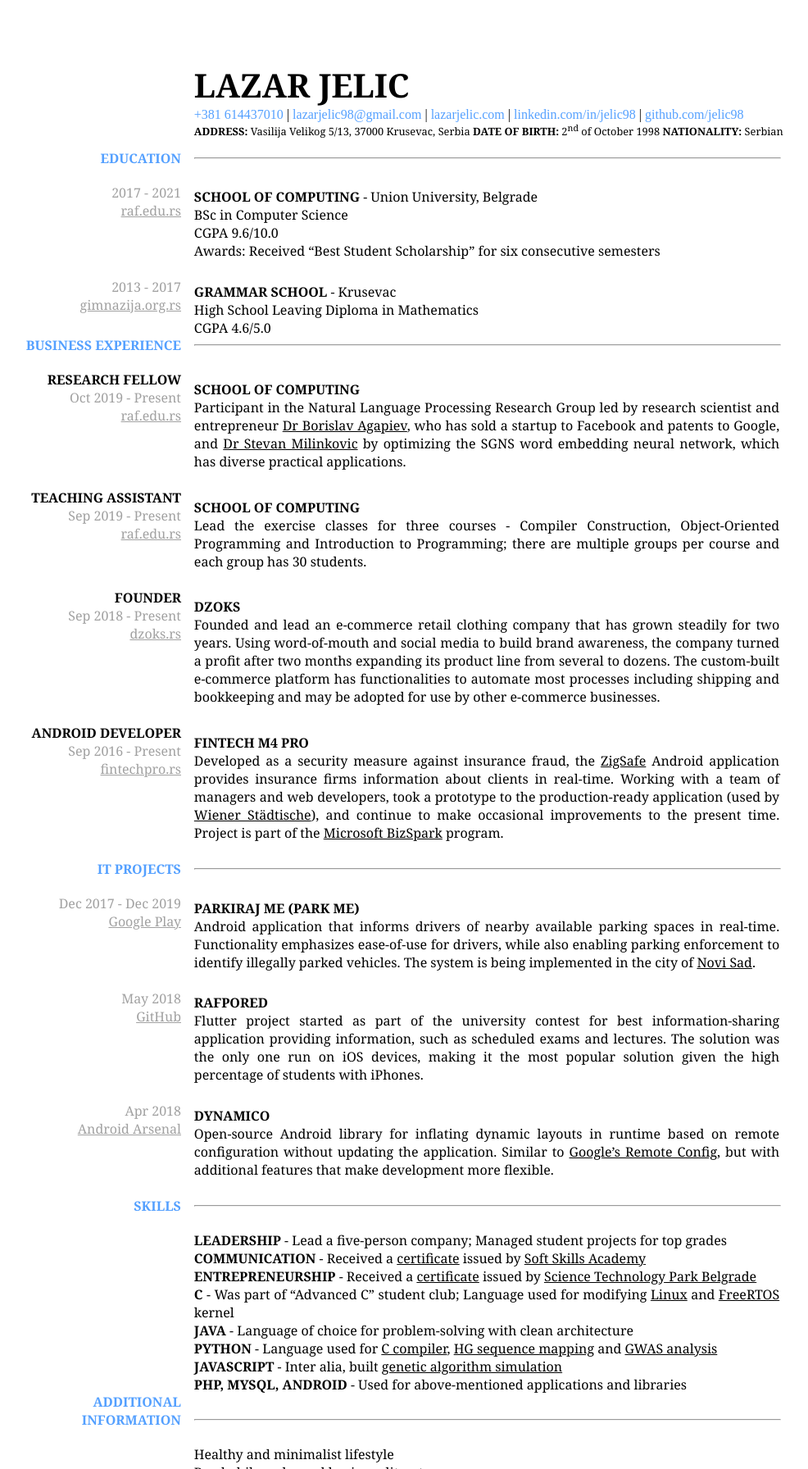
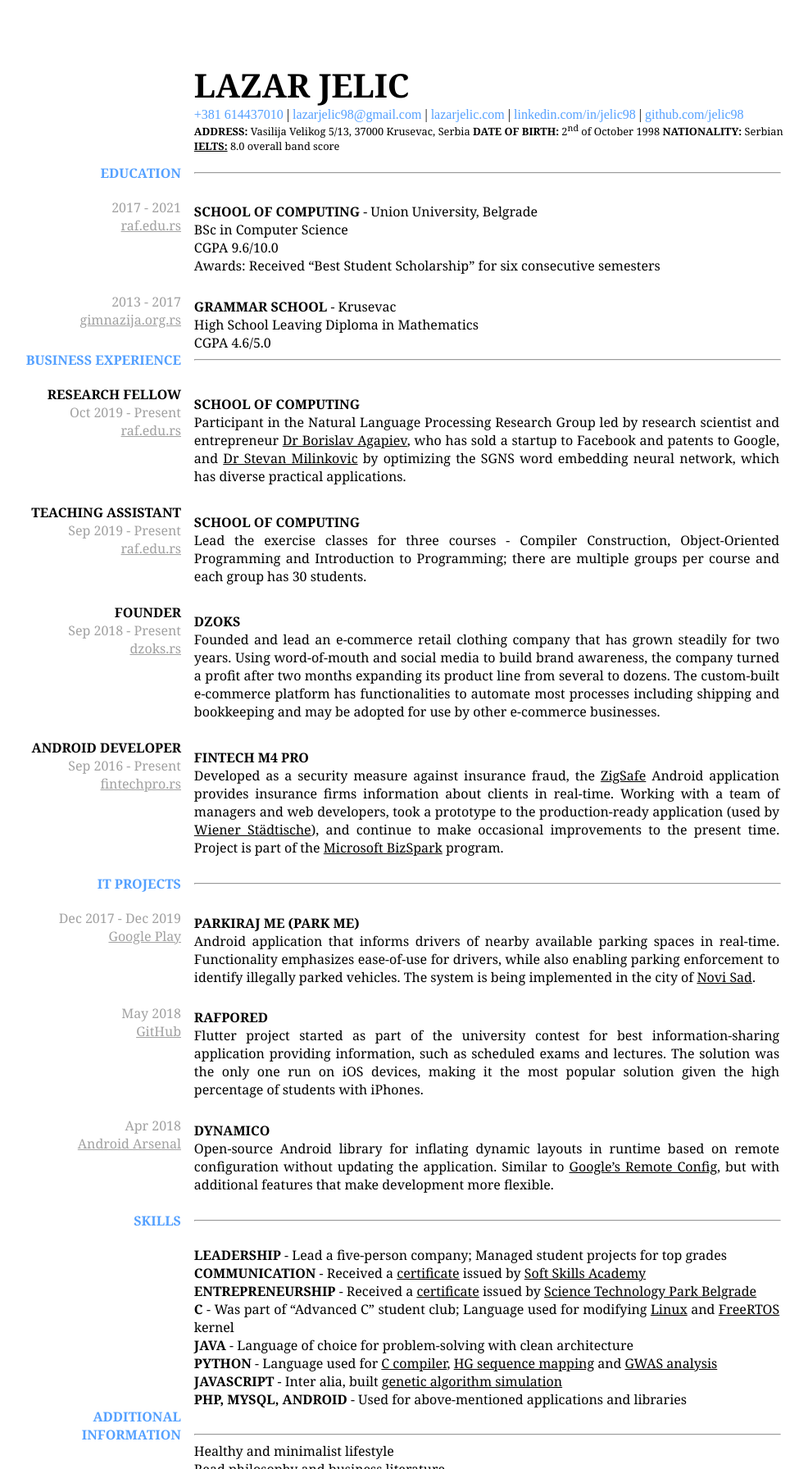
Before and after one commit to jelic98/cv, a Jekyll site: the page built from index.md, in a window 1280 px wide. Shown: the whole page at 82% size, without its empty margins (53-1039 px from the left). Built offline with Jekyll 4.4.1, drawn with Linux system fonts in a browser that asks for light colours; our own code applies the rules of GitHub Pages for plain Markdown files.

Commit message:
Added IELTS overall band score

```diff
--- a/index.md
+++ b/index.md
@@ -12,9 +12,15 @@ layout: cv
 </div>
 
 <div id="info">
-<strong>ADDRESS:</strong> Vasilija Velikog 5/13, 37000 Krusevac, Serbia
-<strong>DATE OF BIRTH:</strong> 2<sup>nd</sup> of October 1998
-<strong>NATIONALITY:</strong> Serbian
+<strong>ADDRESS:</strong>
+Vasilija Velikog 5/13, 37000 Krusevac, Serbia
+<strong>DATE OF BIRTH:</strong> 2<sup>nd</sup>
+of October 1998
+<strong>NATIONALITY:</strong>
+Serbian
+<br/>
+<strong><a href="https://www.lazarjelic.com/doc?res=ielts.jpeg">IELTS:</a></strong>
+8.0 overall band score
 </div>
 
 ## EDUCATION
@@ -221,7 +227,6 @@ __PHP, MYSQL, ANDROID__ - Used for above-mentioned applications and libraries
 ---
 </div>
 
-<br/>
 
 Healthy and minimalist lifestyle
 
```
